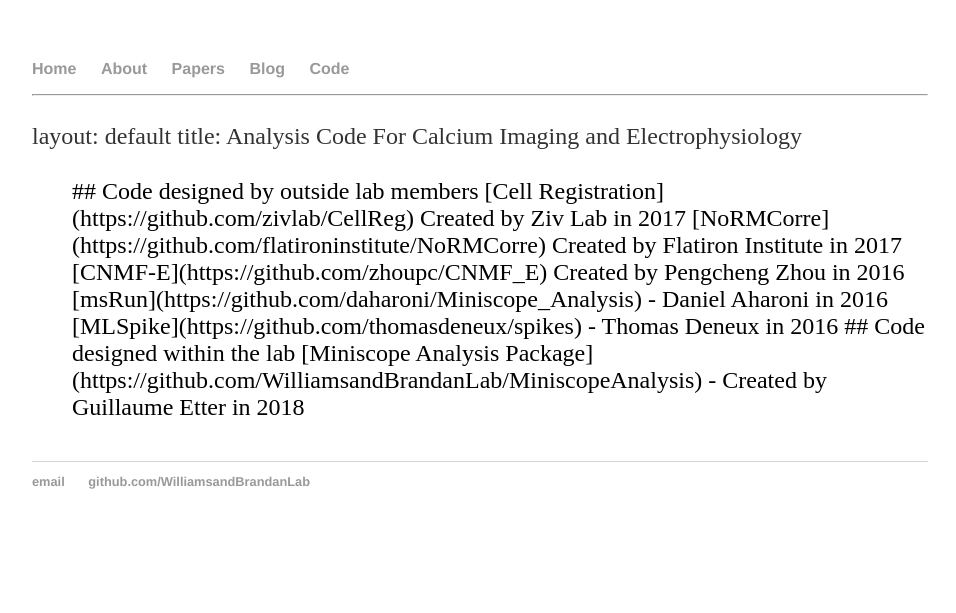
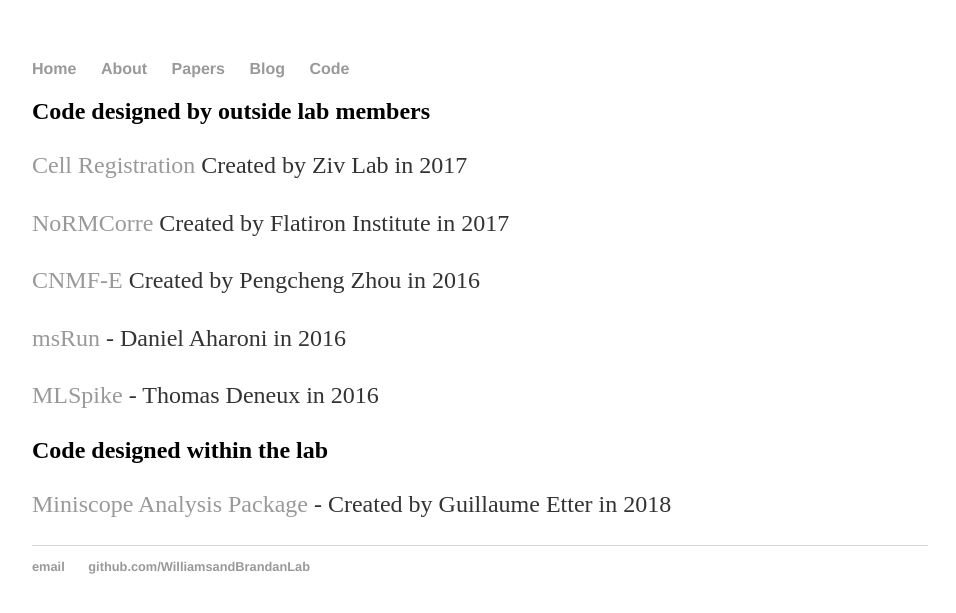
Before and after one commit to WilliamsandBrandanLab/WilliamsandBrandanLab.github.io, a Jekyll site: the page built from code/index.md, in a window 1280 px wide. Shown: the top 613 px of the page, without its empty margins (160-1116 px from the left). Built offline with Jekyll 4.4.1, drawn with Linux system fonts in a browser that asks for light colours; our own code applies the rules of GitHub Pages for plain Markdown files.

Commit message:
Update index.md

```diff
--- a/code/index.md
+++ b/code/index.md
@@ -1,8 +1,4 @@
----
-layout: default
-title: Analysis Code For Calcium Imaging and Electrophysiology
 
-<ul class="posts">
 
 
 ## Code designed by outside lab members
```
